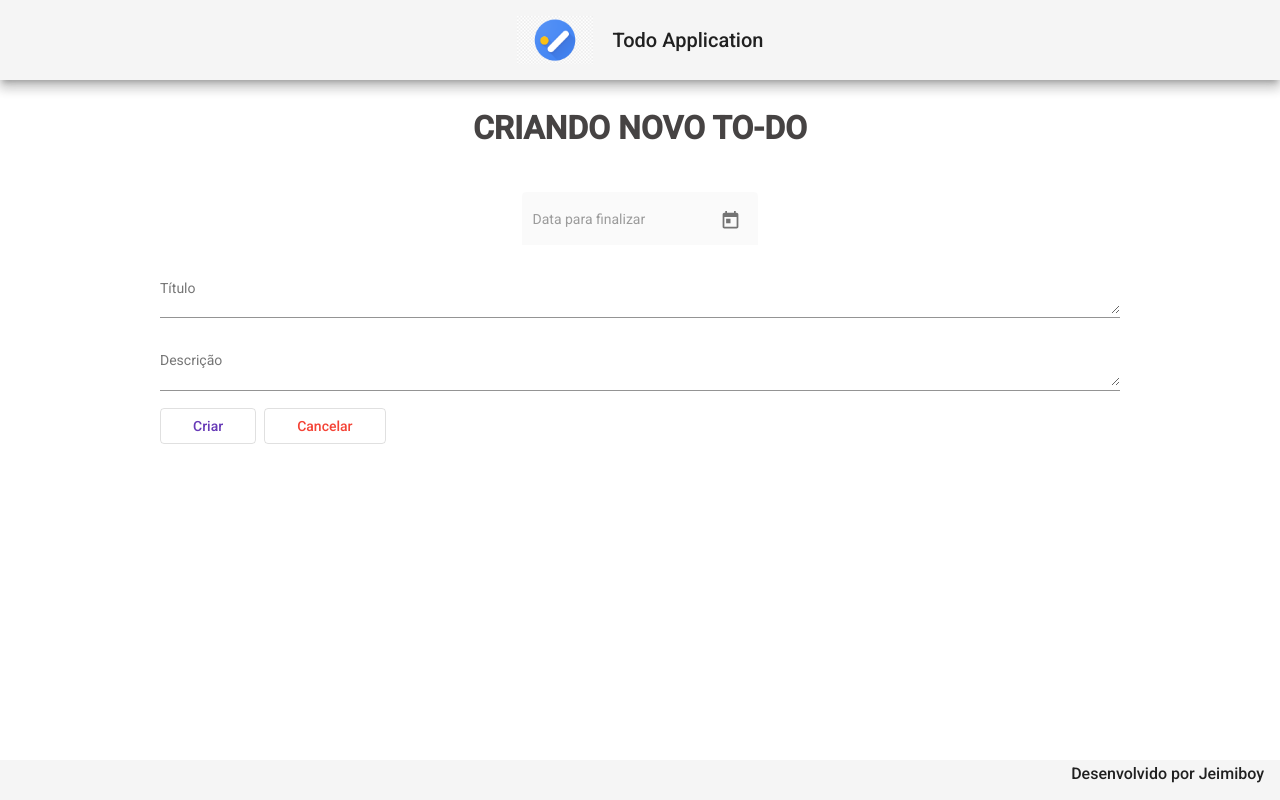
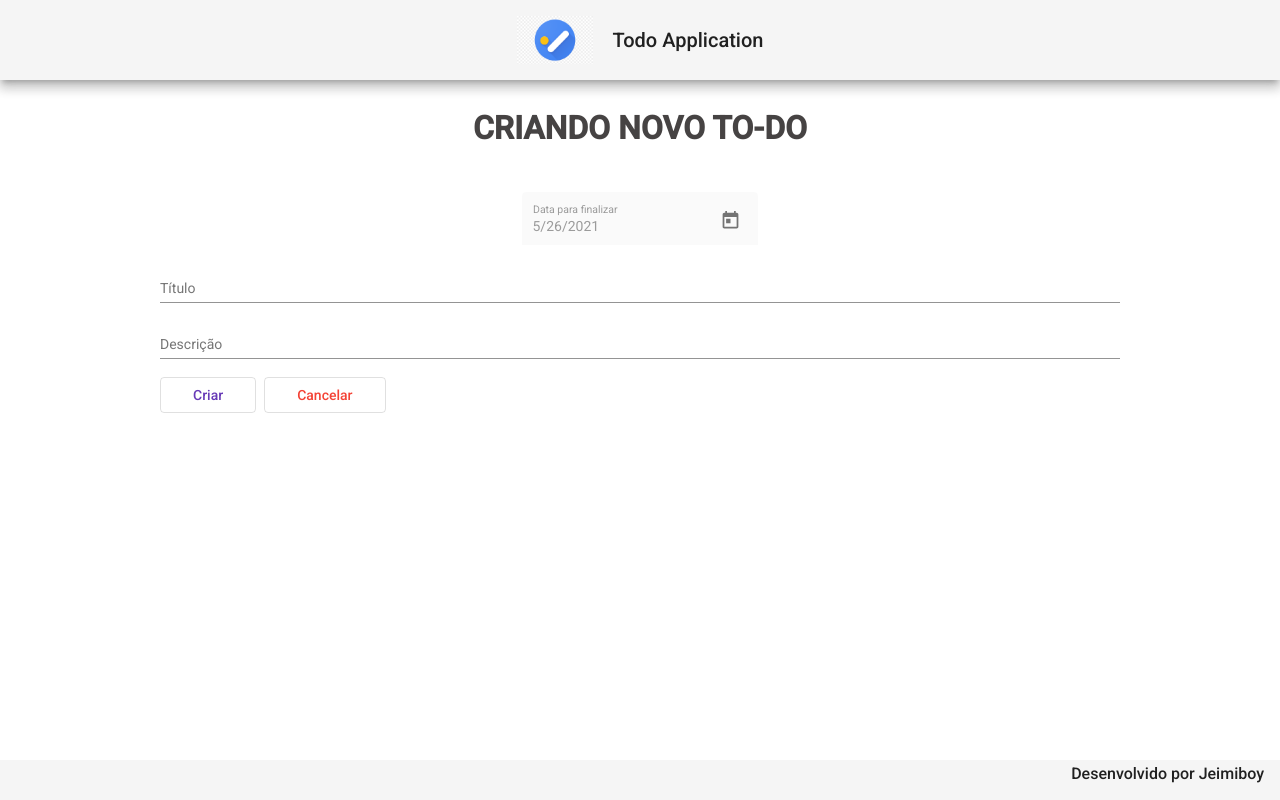
Before and after one commit to Jeimissonb/todo-angular, an Angular app: page /create in a window 1280 px wide. Built offline with nearby package versions, Linux system fonts and the light colour scheme.

Commit message:
Método create implementado (criar novo todo)

```diff
--- a/src/app/components/create/create.component.html
+++ b/src/app/components/create/create.component.html
@@ -2,25 +2,27 @@
     <h1>CRIANDO NOVO TO-DO</h1>
     <mat-form-field class="data-finalizar" appearance="fill">
         <mat-label>Data para finalizar</mat-label>
-        <input matInput [matDatepicker]="dp3" disabled>
+        <input [(ngModel)]="todo.dataParaFinalizar" name="todo.dataParaFinalizar" matInput [matDatepicker]="dp3" disabled>
         <mat-datepicker-toggle matSuffix [for]="dp3"></mat-datepicker-toggle>
         <mat-datepicker #dp3 disabled="false"></mat-datepicker>
       </mat-form-field>
 
       <div class="forms">
+
         <mat-form-field class="form">
-            <mat-label>Título</mat-label>
-            <textarea matInput placeholder="Ex. estudar spring..."></textarea>
-          </mat-form-field>
+          <mat-label>Título</mat-label>
+          <input [(ngModel)]="todo.titulo" name="todo.titulo" matInput placeholder="Ex. estudar spring..." >
+        </mat-form-field>
 
-          <mat-form-field class="form">
-            <mat-label>Descrição</mat-label>
-            <textarea matInput placeholder="Ex. estudar spring boot 2..."></textarea>
-          </mat-form-field>
+        <mat-form-field class="form">
+          <mat-label>Descrição</mat-label>
+          <input [(ngModel)]="todo.drescricao" name="todo.drescricao" matInput placeholder="Ex. estudar spring boot 2..." >
+        </mat-form-field>
+
       </div>
 
       <div class="buttons">
-        <button mat-stroked-button color="primary">Criar</button>
+        <button (click)="create()" mat-stroked-button color="primary">Criar</button>
         <button (click)="cancel()" mat-stroked-button color="warn">Cancelar</button>
       </div>
 </form>
--- a/src/app/components/create/create.component.ts
+++ b/src/app/components/create/create.component.ts
@@ -1,5 +1,7 @@
 import { Component, OnInit } from '@angular/core';
 import { Router } from '@angular/router';
+import { Todo } from 'src/app/models/todo';
+import { TodoService } from 'src/app/services/todo.service';
 
 @Component({
   selector: 'app-create',
@@ -7,14 +9,35 @@ import { Router } from '@angular/router';
   styleUrls: ['./create.component.css']
 })
 export class CreateComponent implements OnInit {
-
-  constructor(private router: Router) { }
+  todo: Todo = {
+    titulo: '',
+    drescricao: '',
+    dataParaFinalizar: new Date(),
+    finalizado: false
+  }
+  constructor(private router: Router, private service: TodoService) { }
 
   ngOnInit(): void {
+  }
+
+  create (): void {
+    this.formataData();
+    this.service.create(this.todo).subscribe((resposta) => {
+      this.service.message("To-do criado com sucesso");
+      this.router.navigate(['']);
+    }, err => {
+      this.service.message("Falha ao criar To-do");
+      this.router.navigate(['']);
+    })
   }
 
   cancel (): void{
     this.router.navigate([''])
   }
 
+  formataData (): void {
+    let data = new Date(this.todo.dataParaFinalizar)
+    this.todo.dataParaFinalizar = `${data.getDate()}/${data.getMonth()+1}/${data.getFullYear()}`
+  }
+
 }
--- a/src/app/models/todo.ts
+++ b/src/app/models/todo.ts
@@ -2,6 +2,6 @@ export interface Todo {
     id?: String,
     titulo: String,
     drescricao?: String,
-    dataParaFinalizar: Date,
+    dataParaFinalizar: any,
     finalizado: Boolean
 }
--- a/src/app/services/todo.service.ts
+++ b/src/app/services/todo.service.ts
@@ -31,6 +31,10 @@ export class TodoService {
     return this.http.delete<void>(url);
   }
 
+  create (todo: Todo): Observable<Todo>{
+    return this.http.post<Todo>(this.baseUrl, todo)
+  }
+
   message (msg: String): void {
     this.snack.open (`${msg}`, 'OK', {
       horizontalPosition: 'end',
```
